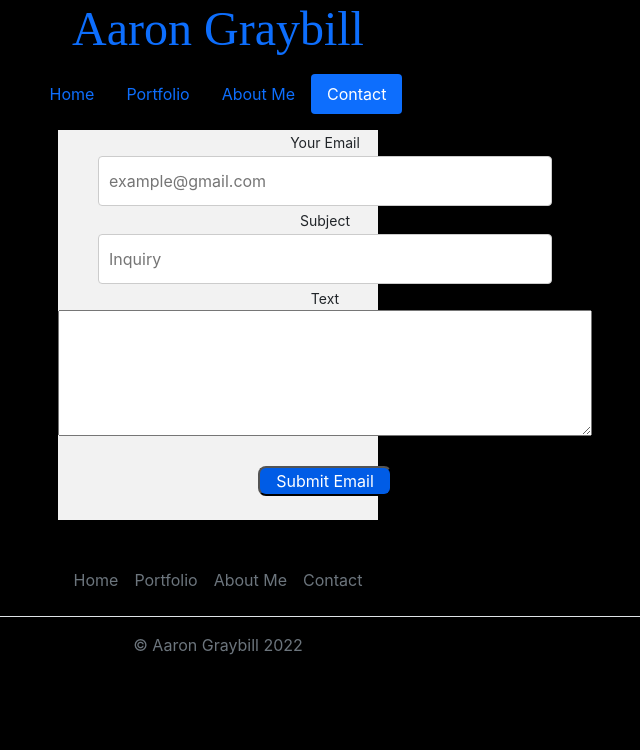
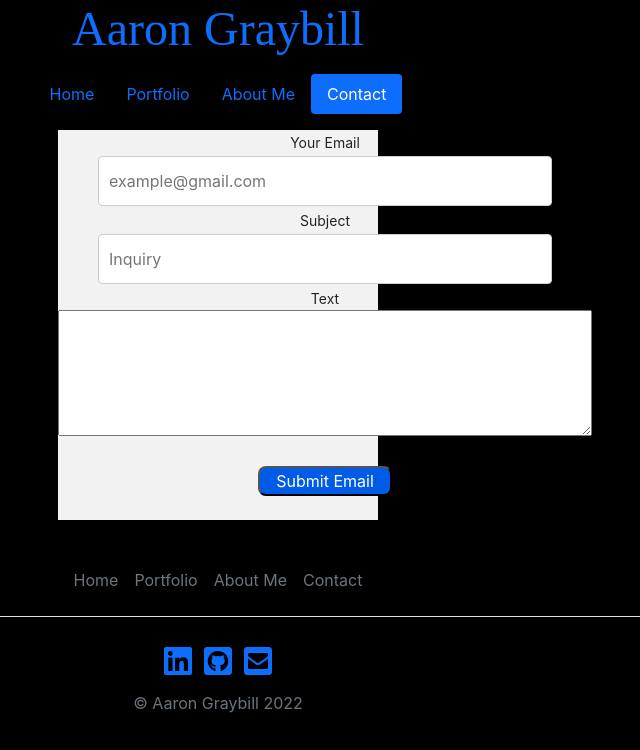
Before and after one commit to y0Phoenix/y0Phoenix.gihub.io, a React (Create React App) app: page /contact in a window 1280 px wide. Shown: the top 750 px of the page, without its empty margins (422-1062 px from the left). Built offline with nearby package versions, Linux system fonts and the light colour scheme.

Commit message:
social links in footer

```diff
--- a/public/index.html
+++ b/public/index.html
@@ -9,6 +9,8 @@
     <script src="https://cdn.jsdelivr.net/npm/bootstrap@5.1.3/dist/js/bootstrap.bundle.min.js" integrity="sha384-ka7Sk0Gln4gmtz2MlQnikT1wXgYsOg+OMhuP+IlRH9sENBO0LRn5q+8nbTov4+1p" crossorigin="anonymous"></script>
     <!-- CSS only -->
     <link href="https://cdn.jsdelivr.net/npm/bootstrap@5.1.3/dist/css/bootstrap.min.css" rel="stylesheet" integrity="sha384-1BmE4kWBq78iYhFldvKuhfTAU6auU8tT94WrHftjDbrCEXSU1oBoqyl2QvZ6jIW3" crossorigin="anonymous">
+    <!-- Font-Awesome -->
+    <link rel="stylesheet" href="https://use.fontawesome.com/releases/v5.15.4/css/all.css" integrity="sha384-DyZ88mC6Up2uqS4h/KRgHuoeGwBcD4Ng9SiP4dIRy0EXTlnuz47vAwmeGwVChigm" crossorigin="anonymous">
     <meta
       name="description"
       content="Web site created using create-react-app"
--- a/src/components/layouts/Footer.js
+++ b/src/components/layouts/Footer.js
@@ -20,6 +20,17 @@ const Footer = () => {
                             <Link to='/contact' className='nav-link px-2 text-muted'>Contact</Link>
                         </li>
                     </ul>
+                    <div style={{"textAlign": "center"}}>
+                        <a href='https://www.linkedin.com/in/aaron-graybill-297000230/' style={{"margin": "0 auto", "display": "inline-block", "textAlign": "center"}}>
+                            <i className='fab fa-linkedin fa-2x'></i>
+                        </a>
+                        <a href='https://github.com/y0Phoenix' style={{"margin": "0 auto", "display": "inline-block", "textAlign": "center", "padding": "12px"}}>
+                            <i className='fab fa-github-square fa-2x'></i>
+                        </a>
+                        <a href='mailto: aarongraybill3@gmail.com' style={{"margin": "0 auto", "display": "inline-block", "textAlign": "center"}}>
+                            <i class="fas fa-envelope-square fa-2x"></i>
+                        </a>
+                    </div>
                     <p className='text-center text-muted'>&copy; Aaron Graybill 2022</p>
                 </footer>
             </div>
```
